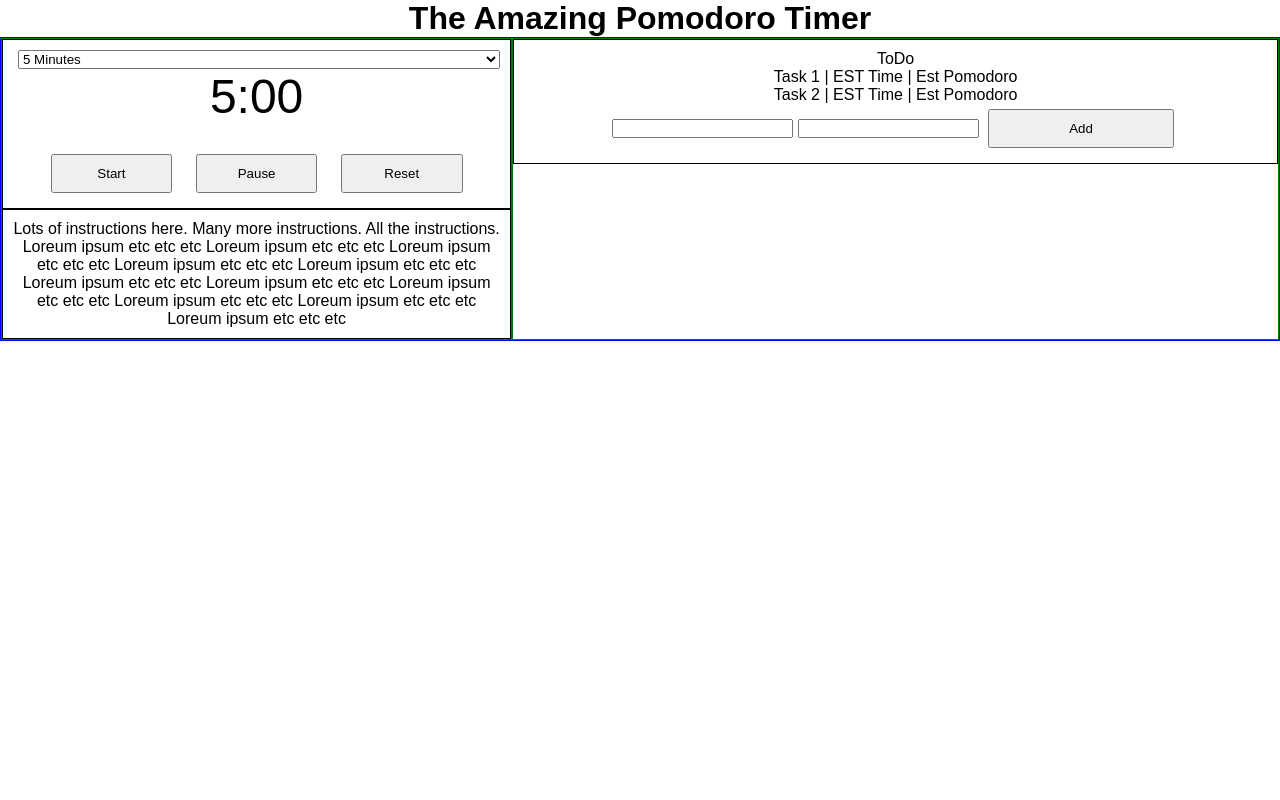
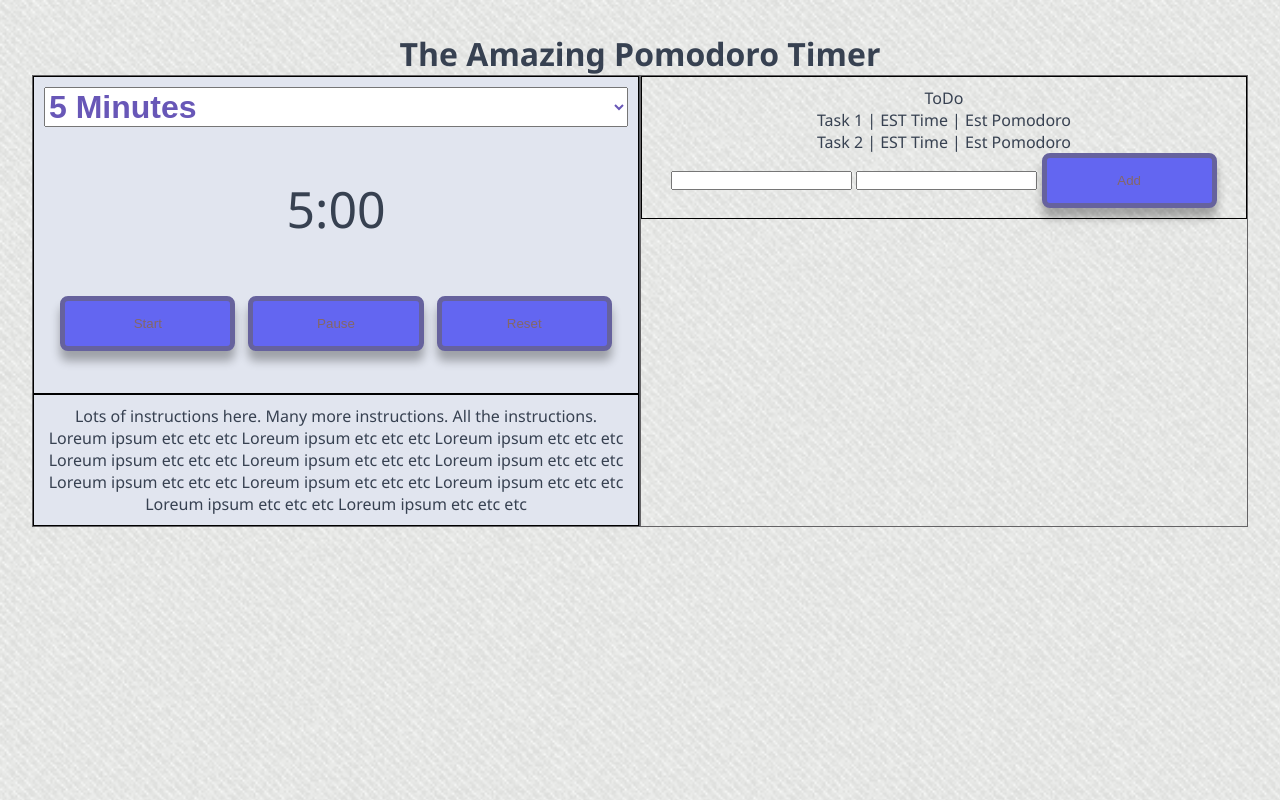
Before and after one commit to Nathan2055/csc4350, a website: page public/pomodoro.html in a window 1280 px wide. Drawn offline with Linux system fonts and the light colour scheme.

Commit message:
Merge Tailwind styles from commit fd1e507 into pomodoro-styles.css from 13c9a60

```diff
--- a/TimerApp.js
+++ b/TimerApp.js
@@ -10,6 +10,10 @@ app.get("/pomodoro-styles.css", (req, res) => {
     res.sendFile(__dirname + "/public/pomodoro-styles.css");
 })
 
+app.get("/background.png", (req, res) => {
+    res.sendFile(__dirname + "/public/background.png");
+})
+
 app.listen(port, () =>{
     console.log('App listening on port ' + port);
 })
--- a/public/pomodoro-styles.css
+++ b/public/pomodoro-styles.css
@@ -5,34 +5,47 @@
 }
 
 body {
+    /*
     font-family: sans-serif;
+    font-family: Verdana, Geneva, Tahoma, sans-serif;
+    */
+    font-family: 'Segoe UI', sans-serif;
     text-align: center;
+    background-image: url('background.png');
+    background-size: contain;
+    background-repeat: repeat;
     margin: 0 auto;
+    color: #374151;
+    padding: 2rem;
 }
 
 #timer {
-    font-size: 48px;
+    font-size: 50px;
 }
 
 .content-container {
     display: flex;
-    border: 1px solid blue;
+    border-radius: 20px;
 }
 
 .content-section {
-    border: 1px solid green;
+    border: 1px solid rgb(100, 99, 101);
     min-height: 100px;
+    box-shadow: 10px;
 }
 
 #timer-container {
-    width: 40%;
+    width: 60%;
+    box-shadow: 10px;
+    background-color: #e1e5ef;
+    border-right: 1px solid #54575d;
 }
 
 #todo-container {
     width: 60%;
 }
 
-.content-section>div {
+.content-section > div {
     border: 1px solid black;
     display: flex;
     flex-direction: column;
@@ -40,21 +53,48 @@ body {
 }
 
 #timer-select {
+    font-size: 2rem;
+    font-weight: bold;
+    margin-bottom: 3rem;
+    color: #6857b7;
+    /*
     margin-left: 5px;
+    */
 }
 
 .timer-controls {
     width: 100%;
-    margin-top: 10px;
+    margin-top: 2rem;
+    margin-bottom: 2rem;
 }
 
 button {
+    /*
     padding: 10px;
     width: 25%;
     margin: 5px;
+    */
+    width: 30%;
+    padding: 15px;
+    background-color: #6366f1;
+    box-shadow: 10px;
+    color: rgb(132, 103, 103);
+    border: 5px solid #66629d;
+    border-radius: 0.500rem;
+    cursor: pointer;
+    transition: background-color 0.1s;
+    box-shadow: 0 10px 10px rgba(1, 0, 0, 0.297);
+}
+
+button:hover {
+    background-color: #a7a6b8;
 }
 
 ul {
+    text-decoration: none;
+    list-style: none;
+    /*
     list-style: none;
     padding: 0;
+    */
 }
--- a/public/pomodoro.html
+++ b/public/pomodoro.html
@@ -7,7 +7,7 @@
     <title>Countdown Timer</title>
 </head>
 <body>
-  <h1>The Amazing Pomodoro Timer</h1>
+  <h1 class="text-4xl font-bold text-purple-600 mb-6">The Amazing Pomodoro Timer</h1>
   <div class="content-container">
     <div id="timer-container" class="content-section">
       <div id="timer">
```
